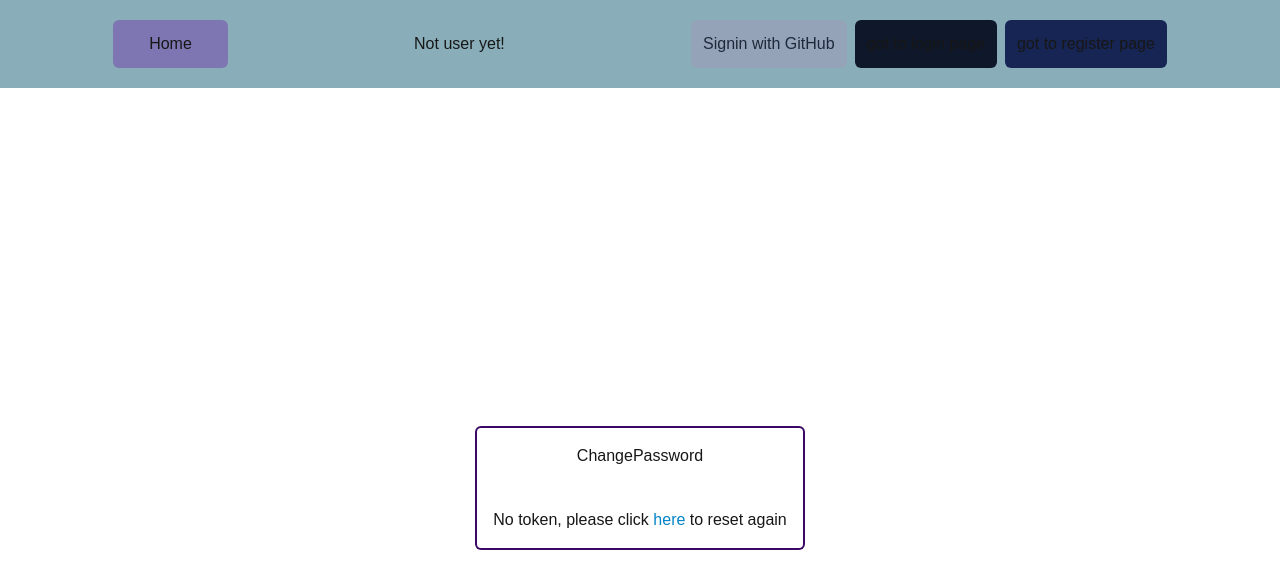
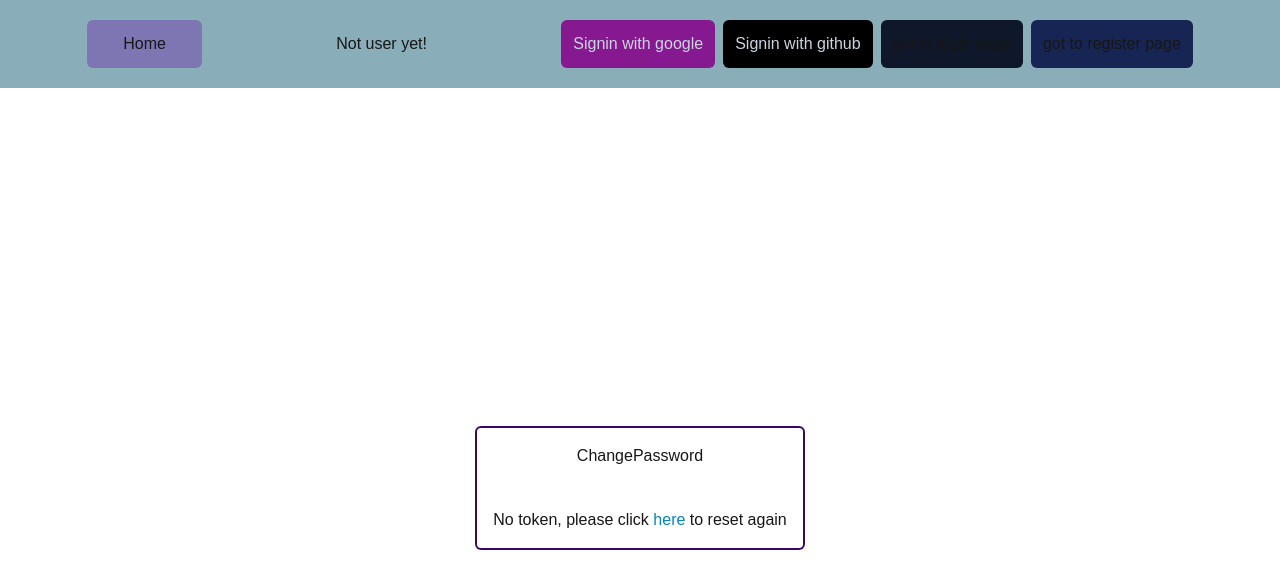
Before and after one commit to tahasama/authjs, a Next.js app: page /addNewPass in a window 1280 px wide. Shown: the top 588 px of the page. Built offline with nearby package versions, Linux system fonts and the light colour scheme; no server answers; the database is empty; what emailjs would draw is missing.

Commit message:
rectified default redirect to api/auth page in providers

```diff
--- a/app/(authLogic)/chngsswrd/page.tsx
+++ b/app/(authLogic)/chngsswrd/page.tsx
@@ -1,5 +1,5 @@
 import React from "react";
-import ChangeForm from "./ChangeForm";
+import ChangeForm from "./changeForm";
 
 const page = () => {
   return (
--- a/app/actions/authActions.tsx
+++ b/app/actions/authActions.tsx
@@ -9,7 +9,7 @@ import {
   registerSchema,
 } from "@/lib/zod";
 import { hashResult, saltAndHashPassword, sendEmail } from "@/lib/utils";
-import { AuthError } from "@/lib/types";
+import { AuthError, LoginProvider, LoginProviders } from "@/lib/types";
 import crypto from "crypto";
 import { redirect } from "next/navigation";
 
@@ -69,8 +69,13 @@ export const addUser = async ({
   return { success: true };
 };
 
-export const loginWithGitHub = async () => {
-  await signIn("github");
+export const loginWithGitHub = async (formdata: FormData) => {
+  const provider = formdata.get("provider") as LoginProviders;
+  await signIn(provider);
+};
+
+export const loginWithGoogle = async () => {
+  await signIn("google");
 };
 
 export const changePassword = async ({
--- a/auth.ts
+++ /dev/null
@@ -1,40 +0,0 @@
-import NextAuth, { CredentialsSignin } from "next-auth"
-import Credentials from "next-auth/providers/credentials";
-import GitHub from "next-auth/providers/github"
-import { loginSchema } from "./lib/zod";
-import { getUserFromDb } from "./app/actions/authActions";
-import authConfig from "./auth.config";
-import { useContext } from "react";
-import { redirect } from "next/dist/server/api-utils";
-
-
-// class CustomError extends CredentialsSignin {
-//     code = "custom"
-//   }
-
-
-
-export const { handlers, signIn, signOut, auth } = NextAuth({
-  ...authConfig,
-  secret: process.env.AUTH_SECRET,
-  providers: [GitHub,
-    Credentials({
-        credentials: {
-          email: {},
-          psswrd: {},
-        },
-        async authorize(credentials: any) {
-          const { email, password } = await loginSchema.parseAsync(credentials);
-          const result = await getUserFromDb(email, password);
-          if (!result.user) {
-            // Throw an error with a cause
-            throw new Error("Login failed", {
-              cause: { serverMessage: result.message }, // Include user.message in the cause
-            });
-          }
-
-          return result.user;
-        },
-      }),
-  ],
-})
--- /dev/null
+++ b/auth.tsx
@@ -0,0 +1,34 @@
+import NextAuth from "next-auth";
+import Credentials from "next-auth/providers/credentials";
+import GitHub from "next-auth/providers/github";
+import Google from "next-auth/providers/google";
+import { loginSchema } from "./lib/zod";
+import { getUserFromDb } from "./app/actions/authActions";
+import authConfig from "./auth.config";
+
+export const { handlers, signIn, signOut, auth } = NextAuth({
+  ...authConfig,
+  secret: process.env.AUTH_SECRET,
+  providers: [
+    GitHub,
+    Google,
+    Credentials({
+      credentials: {
+        email: {},
+        psswrd: {},
+      },
+      async authorize(credentials: any) {
+        const { email, password } = await loginSchema.parseAsync(credentials);
+        const result = await getUserFromDb(email, password);
+        if (!result.user) {
+          // Throw an error with a cause
+          throw new Error("Login failed", {
+            cause: { serverMessage: result.message }, // Include user.message in the cause
+          });
+        }
+
+        return result.user;
+      },
+    }),
+  ],
+});
--- a/components/navbar.tsx
+++ b/components/navbar.tsx
@@ -4,11 +4,11 @@ import { useSession } from "next-auth/react";
 import Logout from "@/app/(authLogic)/Logout";
 import Link from "next/link";
 import SignIn from "./sign-in";
-// import { auth } from "@/auth";
+import { LoginProviders } from "@/lib/types";
 
 const Navbar = () => {
   const { data, status } = useSession();
-
+  const providers: LoginProviders[] = ["google", "github"];
   return (
     <div
       className={`flex p-5 justify-around items-center ${
@@ -40,7 +40,9 @@ const Navbar = () => {
       </p>
       {status !== "authenticated" && (
         <div className="flex gap-2">
-          <SignIn />
+          {providers.map((provider, index) => {
+            return <SignIn provider={provider} key={index} />;
+          })}
           <Link
             href={"/login"}
             className="bg-slate-900 rounded-md p-3 hover:brightness-75 transition-all duration-150"
--- a/components/sign-in.tsx
+++ b/components/sign-in.tsx
@@ -1,13 +1,21 @@
 import { loginWithGitHub } from "@/app/actions/authActions";
+import { LoginProvider } from "@/lib/types";
 
-export default function SignIn() {
+const providerStyle = {
+  github: "bg-black",
+  google: "bg-fuchsia-800",
+};
+
+export default function SignIn({ provider }: LoginProvider) {
   return (
     <form action={loginWithGitHub}>
+      <input type="hidden" name="provider" value={provider} />
+
       <button
         type="submit"
-        className="p-3 bg-slate-400 text-slate-800 rounded-md hover:brightness-75 transition-all duration-150"
+        className={`p-3 ${providerStyle[provider]} text-slate-300 rounded-md hover:brightness-75 transition-all duration-150`}
       >
-        Signin with GitHub
+        Signin with {provider}
       </button>
     </form>
   );
--- a/lib/types.tsx
+++ b/lib/types.tsx
@@ -9,3 +9,9 @@ export interface ChangePsswrdReturn {
   message: string;
   success: boolean;
 }
+
+export type LoginProviders = "google" | "github";
+
+export interface LoginProvider {
+  provider: LoginProviders;
+}
```
